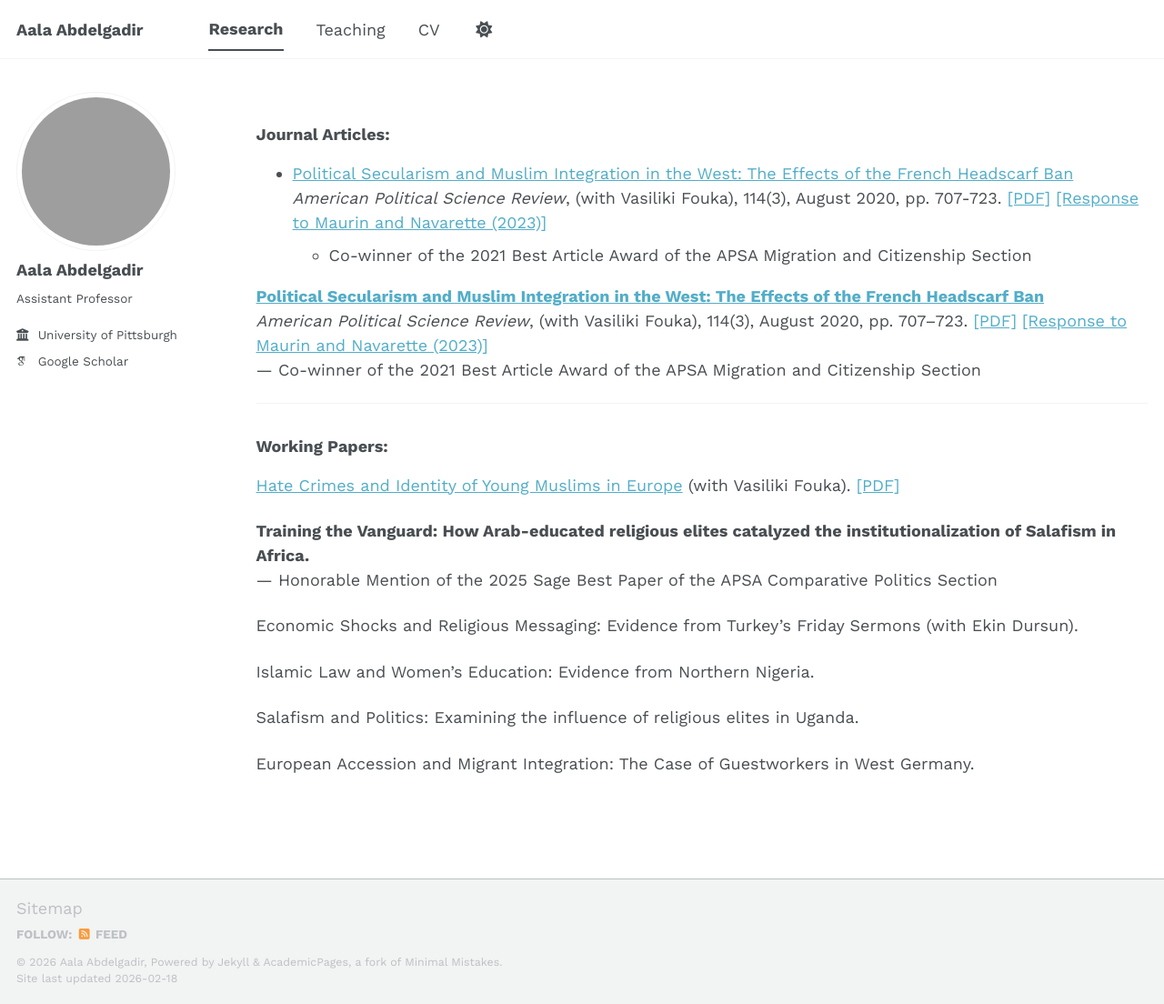
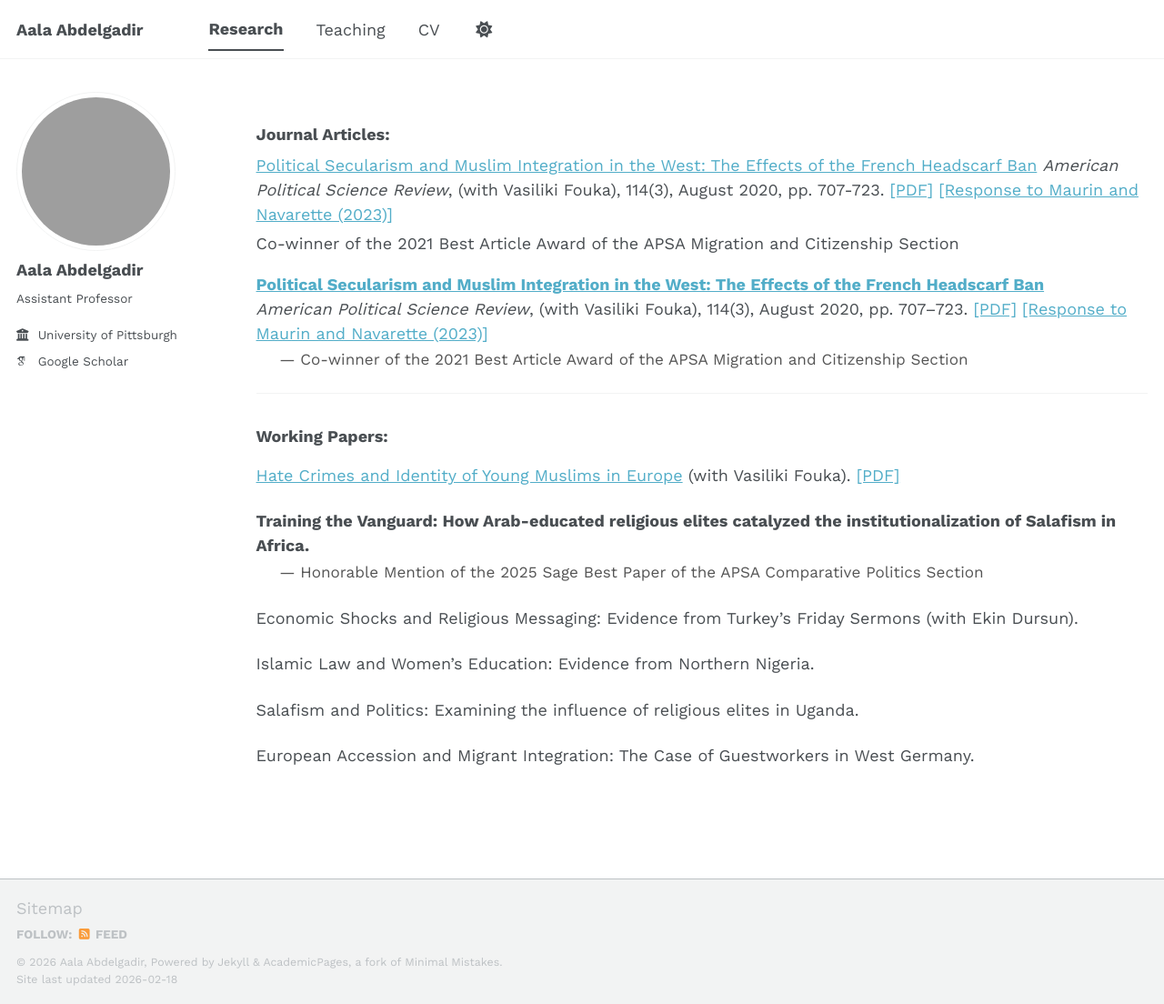
Before and after one commit to aabdelgadir/aabdelgadir.github.io, a Jekyll site: the page built from _pages/research.md, in a window 1280 px wide and 1104 px high. Shown: the whole window at 91% size. Built offline with Jekyll 4.4.1, drawn with Linux system fonts in a browser that asks for light colours; some web fonts are replaced; a script bundle is joined from its source files by our own code; library files that are not in the unit come from our copies.

Commit message:
Update main.scss

```diff
--- a/assets/css/main.scss
+++ b/assets/css/main.scss
@@ -42,3 +42,23 @@
     "vendor/font-awesome/solid",
     "vendor/font-awesome/brands"
 ;
+
+/* ===============================
+   Research page styling cleanup
+   =============================== */
+
+/* Remove default bullets inside archive pages */
+.archive ul {
+  list-style: none;
+  padding-left: 0;
+  margin-top: 0.3em;
+}
+
+/* Style award lines */
+.award {
+  display: block;
+  margin-left: 1.5em;
+  margin-top: 0.2em;
+  font-size: 0.95em;
+  color: #555;
+}
```
